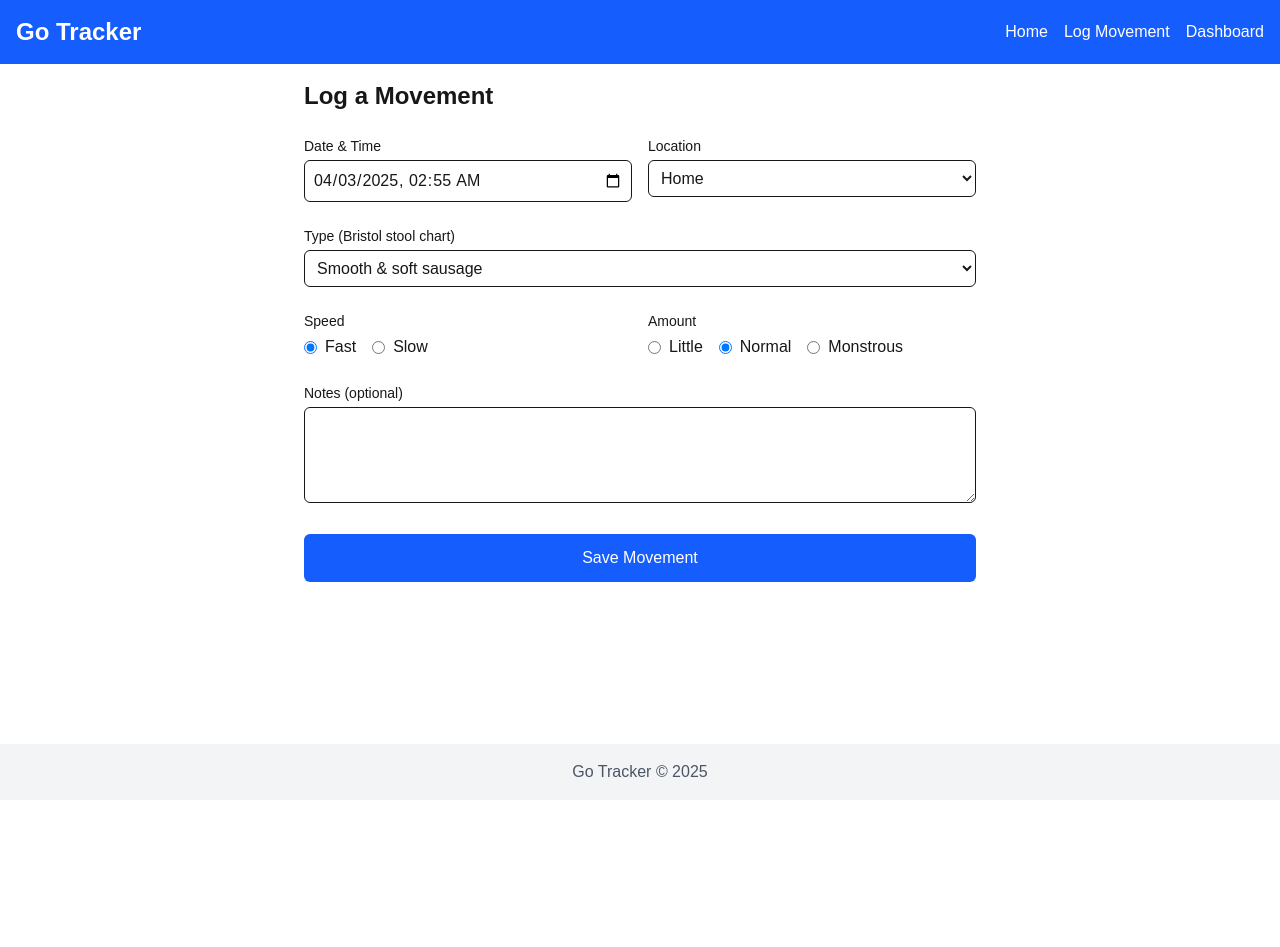
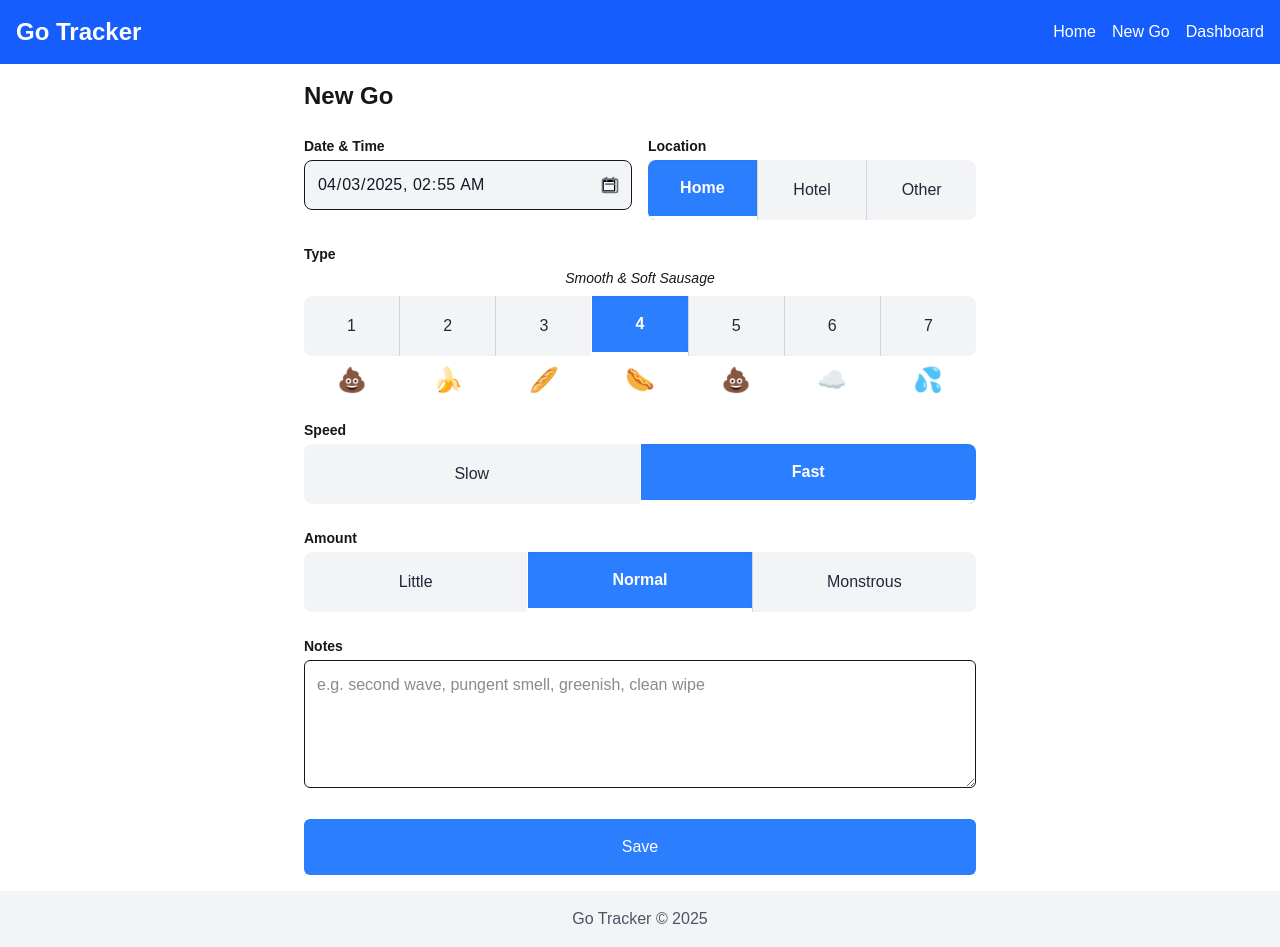
Before and after one commit to dustinbailey/go-tracker, a Next.js app: page /log in a window 1280 px wide. Before the commit the page ends 800 px from the top, so only its background shows below. Built offline with nearby package versions, Linux system fonts and the light colour scheme; no server answers.

Commit message:
New Go form UI updates

```diff
--- a/src/app/layout.tsx
+++ b/src/app/layout.tsx
@@ -28,13 +28,13 @@ export default function RootLayout({
       <body
         className={`${geistSans.variable} ${geistMono.variable} antialiased`}
       >
-        <div className="min-h-screen flex flex-col">
+        <div className="min-h-screen flex flex-col bg-white dark:bg-black">
           <header className="bg-blue-600 text-white p-4">
             <div className="container mx-auto flex justify-between items-center">
               <h1 className="text-2xl font-bold">Go Tracker</h1>
               <nav className="flex gap-4">
                 <Link href="/" className="hover:underline">Home</Link>
-                <Link href="/log" className="hover:underline">Log Movement</Link>
+                <Link href="/log" className="hover:underline">New Go</Link>
                 <Link href="/dashboard" className="hover:underline">Dashboard</Link>
               </nav>
             </div>
@@ -42,7 +42,7 @@ export default function RootLayout({
           <main className="flex-grow container mx-auto p-4">
             {children}
           </main>
-          <footer className="bg-gray-100 p-4 text-center text-gray-600">
+          <footer className="bg-gray-100 dark:bg-gray-900 p-4 text-center text-gray-600 dark:text-gray-400">
             <p>Go Tracker © {new Date().getFullYear()}</p>
           </footer>
         </div>
--- a/src/app/log/page.tsx
+++ b/src/app/log/page.tsx
@@ -1,6 +1,6 @@
 'use client';
 
-import { useState } from 'react';
+import { useState, useEffect } from 'react';
 import { useRouter } from 'next/navigation';
 import supabase from '@/lib/supabase';
 import type { BowelMovement } from '@/lib/types';
@@ -19,6 +19,22 @@ export default function LogPage() {
     day_of_week: new Date().getDay(),
     hour_of_day: new Date().getHours()
   });
+
+  // Initialize datetime with proper local time including timezone
+  useEffect(() => {
+    // Format the current local date time in the format required by datetime-local input
+    const now = new Date();
+    const localISOString = new Date(
+      now.getTime() - (now.getTimezoneOffset() * 60000)
+    ).toISOString().substring(0, 16);
+
+    setFormData(prev => ({
+      ...prev,
+      timestamp: localISOString,
+      day_of_week: now.getDay(),
+      hour_of_day: now.getHours()
+    }));
+  }, []);
 
   const handleChange = (e: React.ChangeEvent<HTMLInputElement | HTMLSelectElement | HTMLTextAreaElement>) => {
     const { name, value } = e.target;
@@ -40,6 +56,14 @@ export default function LogPage() {
     }
   };
 
+  // Handle direct value changes (for tabs and sliders)
+  const handleValueChange = (name: string, value: string) => {
+    setFormData({
+      ...formData,
+      [name]: value
+    });
+  };
+
   const handleSubmit = async (e: React.FormEvent) => {
     e.preventDefault();
     setLoading(true);
@@ -54,10 +78,14 @@ export default function LogPage() {
 
       let submitData = { ...formData };
 
+      // Store the full ISO string with timezone info
+      const localDate = new Date(formData.timestamp);
+      submitData.timestamp = localDate.toISOString();
+
       // Calculate duration from last if available
       if (lastMovements && lastMovements.length > 0) {
         const lastTimestamp = new Date(lastMovements[0].timestamp);
-        const currentTimestamp = new Date(formData.timestamp);
+        const currentTimestamp = localDate;
         const hoursDiff = (currentTimestamp.getTime() - lastTimestamp.getTime()) / (1000 * 60 * 60);
         submitData.duration_from_last_hours = Math.round(hoursDiff * 100) / 100; // Round to 2 decimal places
       }
@@ -78,144 +106,194 @@ export default function LogPage() {
     }
   };
 
+  // Type options with visual representations
+  const typeOptions = [
+    { value: 'Small hard lumps', label: '1', description: 'Small Hard Lumps (constipation)', visual: '💩' },
+    { value: 'Hard sausage', label: '2', description: 'Hard Sausage (mild constipation)', visual: '🍌' },
+    { value: 'Sausage with cracks', label: '3', description: 'Sausage with Cracks on Surface', visual: '🥖' },
+    { value: 'Smooth & soft sausage', label: '4', description: 'Smooth & Soft Sausage', visual: '🌭' },
+    { value: 'Soft pieces', label: '5', description: 'Soft Pieces', visual: '💩' },
+    { value: 'Fluffy pieces', label: '6', description: 'Fluffy Pieces (mild diarrhea)', visual: '☁️' },
+    { value: 'Watery', label: '7', description: 'Watery (diarrhea)', visual: '💦' },
+  ];
+
   return (
     <div className="max-w-2xl mx-auto">
-      <h1 className="text-2xl font-bold mb-6">Log a Movement</h1>
+      <h1 className="text-2xl font-bold mb-6">New Go</h1>
 
       <form onSubmit={handleSubmit} className="space-y-6">
         <div className="grid grid-cols-1 md:grid-cols-2 gap-4">
           <div>
-            <label className="block text-sm font-medium mb-1">Date & Time</label>
-            <input
-              type="datetime-local"
-              name="timestamp"
-              value={formData.timestamp}
-              onChange={handleChange}
-              className="w-full p-2 border rounded-md"
-              required
-            />
-          </div>
-
-          <div>
-            <label className="block text-sm font-medium mb-1">Location</label>
-            <select
-              name="location"
-              value={formData.location}
-              onChange={handleChange}
-              className="w-full p-2 border rounded-md"
-              required
-            >
-              <option value="Home">Home</option>
-              <option value="Hotel">Hotel</option>
-              <option value="Other">Other</option>
-            </select>
-          </div>
-        </div>
-
-        <div>
-          <label className="block text-sm font-medium mb-1">Type (Bristol stool chart)</label>
-          <select
-            name="type"
-            value={formData.type}
-            onChange={handleChange}
-            className="w-full p-2 border rounded-md"
-            required
-          >
-            <option value="Small hard lumps">Small hard lumps (constipation)</option>
-            <option value="Hard sausage">Hard sausage (mild constipation)</option>
-            <option value="Sausage with cracks">Sausage with cracks on surface</option>
-            <option value="Smooth & soft sausage">Smooth & soft sausage</option>
-            <option value="Soft pieces">Soft pieces</option>
-            <option value="Fluffy pieces">Fluffy pieces (mild diarrhea)</option>
-            <option value="Watery">Watery (diarrhea)</option>
-          </select>
-        </div>
-
-        <div className="grid grid-cols-1 md:grid-cols-2 gap-4">
-          <div>
-            <label className="block text-sm font-medium mb-1">Speed</label>
-            <div className="flex gap-4">
-              <label className="flex items-center">
-                <input
-                  type="radio"
-                  name="speed"
-                  value="Fast"
-                  checked={formData.speed === 'Fast'}
-                  onChange={handleChange}
-                  className="mr-2"
-                />
-                Fast
-              </label>
-              <label className="flex items-center">
-                <input
-                  type="radio"
-                  name="speed"
-                  value="Slow"
-                  checked={formData.speed === 'Slow'}
-                  onChange={handleChange}
-                  className="mr-2"
-                />
-                Slow
-              </label>
+            <label className="block text-sm font-bold mb-1">Date & Time</label>
+            <div className="relative">
+              <input
+                type="datetime-local"
+                name="timestamp"
+                value={formData.timestamp}
+                onChange={handleChange}
+                className="w-full p-3 border rounded-lg bg-gray-100 text-gray-900 font-medium hover:bg-gray-200 focus:bg-white focus:outline-none focus:ring-2 focus:ring-blue-500"
+                required
+              />
+              <div className="absolute inset-y-0 right-0 flex items-center pr-3 pointer-events-none">
+                <svg xmlns="http://www.w3.org/2000/svg" className="h-5 w-5 text-gray-500" fill="none" viewBox="0 0 24 24" stroke="currentColor">
+                  <path strokeLinecap="round" strokeLinejoin="round" strokeWidth={2} d="M8 7V3m8 4V3m-9 8h10M5 21h14a2 2 0 002-2V7a2 2 0 00-2-2H5a2 2 0 00-2 2v12a2 2 0 002 2z" />
+                </svg>
+              </div>
             </div>
           </div>
 
           <div>
-            <label className="block text-sm font-medium mb-1">Amount</label>
-            <div className="flex gap-4">
-              <label className="flex items-center">
-                <input
-                  type="radio"
-                  name="amount"
-                  value="Little"
-                  checked={formData.amount === 'Little'}
-                  onChange={handleChange}
-                  className="mr-2"
-                />
-                Little
-              </label>
-              <label className="flex items-center">
-                <input
-                  type="radio"
-                  name="amount"
-                  value="Normal"
-                  checked={formData.amount === 'Normal'}
-                  onChange={handleChange}
-                  className="mr-2"
-                />
-                Normal
-              </label>
-              <label className="flex items-center">
-                <input
-                  type="radio"
-                  name="amount"
-                  value="Monstrous"
-                  checked={formData.amount === 'Monstrous'}
-                  onChange={handleChange}
-                  className="mr-2"
-                />
-                Monstrous
-              </label>
+            <label className="block text-sm font-bold mb-1">Location</label>
+            <div className="flex w-full rounded-lg overflow-hidden">
+              <button
+                type="button"
+                onClick={() => handleValueChange('location', 'Home')}
+                className={`relative flex-1 py-4 text-center ${
+                  formData.location === 'Home'
+                    ? 'bg-blue-500 text-white font-bold shadow-inner border-b-4 border-white'
+                    : 'bg-gray-100 text-gray-800 hover:bg-gray-200'
+                }`}
+              >
+                Home
+              </button>
+              <button
+                type="button"
+                onClick={() => handleValueChange('location', 'Hotel')}
+                className={`relative flex-1 py-4 text-center border-l border-gray-300 ${
+                  formData.location === 'Hotel'
+                    ? 'bg-blue-500 text-white font-bold shadow-inner border-b-4 border-white'
+                    : 'bg-gray-100 text-gray-800 hover:bg-gray-200'
+                }`}
+              >
+                Hotel
+              </button>
+              <button
+                type="button"
+                onClick={() => handleValueChange('location', 'Other')}
+                className={`relative flex-1 py-4 text-center border-l border-gray-300 ${
+                  formData.location === 'Other'
+                    ? 'bg-blue-500 text-white font-bold shadow-inner border-b-4 border-white'
+                    : 'bg-gray-100 text-gray-800 hover:bg-gray-200'
+                }`}
+              >
+                Other
+              </button>
             </div>
           </div>
         </div>
 
         <div>
-          <label className="block text-sm font-medium mb-1">Notes (optional)</label>
+          <label className="block text-sm font-bold mb-1">Type</label>
+          <div className="mb-2 text-center italic text-sm">{typeOptions.find(option => option.value === formData.type)?.description || 'Smooth and soft sausage'}</div>
+          <div className="flex w-full rounded-lg overflow-hidden">
+            {typeOptions.map((option, index) => (
+              <button
+                key={option.value}
+                type="button"
+                onClick={() => handleValueChange('type', option.value)}
+                className={`relative flex-1 py-4 text-center ${index > 0 ? 'border-l border-gray-300' : ''} ${
+                  formData.type === option.value
+                    ? 'bg-blue-500 text-white font-bold shadow-inner border-b-4 border-white'
+                    : 'bg-gray-100 text-gray-800 hover:bg-gray-200'
+                }`}
+              >
+                {option.label}
+              </button>
+            ))}
+          </div>
+          <div className="flex justify-between mt-2">
+            {typeOptions.map((option) => (
+              <div key={option.value} className="flex-1 text-center text-2xl">
+                {option.visual}
+              </div>
+            ))}
+          </div>
+        </div>
+
+        <div>
+          <label className="block text-sm font-bold mb-1">Speed</label>
+          <div className="flex w-full rounded-lg overflow-hidden">
+            <button
+              type="button"
+              onClick={() => handleValueChange('speed', 'Slow')}
+              className={`relative flex-1 py-4 text-center ${
+                formData.speed === 'Slow'
+                  ? 'bg-blue-500 text-white font-bold shadow-inner border-b-4 border-white'
+                  : 'bg-gray-100 text-gray-800 hover:bg-gray-200'
+              }`}
+            >
+              Slow
+            </button>
+            <button
+              type="button"
+              onClick={() => handleValueChange('speed', 'Fast')}
+              className={`relative flex-1 py-4 text-center border-l border-gray-300 ${
+                formData.speed === 'Fast'
+                  ? 'bg-blue-500 text-white font-bold shadow-inner border-b-4 border-white'
+                  : 'bg-gray-100 text-gray-800 hover:bg-gray-200'
+              }`}
+            >
+              Fast
+            </button>
+          </div>
+        </div>
+
+        <div>
+          <label className="block text-sm font-bold mb-1">Amount</label>
+          <div className="flex w-full rounded-lg overflow-hidden">
+            <button
+              type="button"
+              onClick={() => handleValueChange('amount', 'Little')}
+              className={`relative flex-1 py-4 text-center ${
+                formData.amount === 'Little'
+                  ? 'bg-blue-500 text-white font-bold shadow-inner border-b-4 border-white'
+                  : 'bg-gray-100 text-gray-800 hover:bg-gray-200'
+              }`}
+            >
+              Little
+            </button>
+            <button
+              type="button"
+              onClick={() => handleValueChange('amount', 'Normal')}
+              className={`relative flex-1 py-4 text-center border-l border-gray-300 ${
+                formData.amount === 'Normal'
+                  ? 'bg-blue-500 text-white font-bold shadow-inner border-b-4 border-white'
+                  : 'bg-gray-100 text-gray-800 hover:bg-gray-200'
+              }`}
+            >
+              Normal
+            </button>
+            <button
+              type="button"
+              onClick={() => handleValueChange('amount', 'Monstrous')}
+              className={`relative flex-1 py-4 text-center border-l border-gray-300 ${
+                formData.amount === 'Monstrous'
+                  ? 'bg-blue-500 text-white font-bold shadow-inner border-b-4 border-white'
+                  : 'bg-gray-100 text-gray-800 hover:bg-gray-200'
+              }`}
+            >
+              Monstrous
+            </button>
+          </div>
+        </div>
+
+        <div>
+          <label className="block text-sm font-bold mb-1">Notes</label>
           <textarea
             name="notes"
             value={formData.notes}
             onChange={handleChange}
-            className="w-full p-2 border rounded-md h-24"
+            className="w-full p-3 border rounded-md h-32"
+            placeholder="e.g. second wave, pungent smell, greenish, clean wipe"
           />
         </div>
 
         <button
           type="submit"
           disabled={loading}
-          className="w-full py-3 bg-blue-600 text-white rounded-md font-medium hover:bg-blue-700 transition-colors disabled:bg-blue-400"
+          className="w-full py-4 bg-blue-500 text-white rounded-md font-medium hover:bg-blue-600 transition-colors disabled:bg-blue-400"
         >
-          {loading ? 'Submitting...' : 'Save Movement'}
+          {loading ? 'Submitting...' : 'Save'}
         </button>
       </form>
     </div>
```
